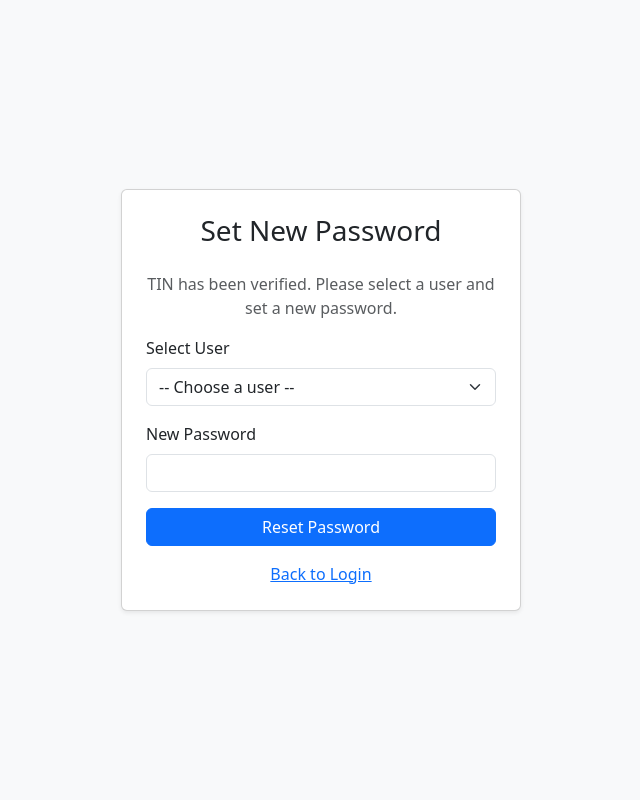
After one commit to RefactorCore/casweb, a Flask app: page /reset-password in a window 1280 px wide. The commit adds this page. Shown: the whole page, without its empty margins (319-959 px from the left). Run offline with Flask 3, Linux system fonts and the light colour scheme; the visitor is signed in with stand-in values (Sample User, id 1); data comes from the database, SQL or seed files in the repository.

Commit message:
Add files via upload

```diff
--- a/templates/login.html
+++ b/templates/login.html
@@ -47,6 +47,9 @@
         <div class="d-grid">
           <button type="submit" class="btn btn-primary">Login</button>
         </div>
+        <div class="text-center mt-3">
+  <a href="{{ url_for('core.forgot_password') }}">Forgot Password?</a>
+</div>
       </form>
     </div>
   </div>
--- /dev/null
+++ b/templates/reset_password.html
@@ -0,0 +1,43 @@
+<!doctype html>
+<html lang="en">
+<head>
+  <meta charset="utf-8">
+  <title>Reset Password - Coretally</title>
+  <meta name="viewport" content="width=device-width, initial-scale=1">
+  <link href="https://cdn.jsdelivr.net/npm/bootstrap@5.3.2/dist/css/bootstrap.min.css" rel="stylesheet">
+  <style>
+    body { display: flex; align-items: center; justify-content: center; min-height: 100vh; background-color: #f8f9fa; }
+    .reset-card { width: 100%; max-width: 400px; }
+  </style>
+</head>
+<body>
+  <div class="card reset-card shadow-sm">
+    <div class="card-body p-4">
+      <h3 class="card-title text-center mb-4">Set New Password</h3>
+      <p class="text-muted text-center">TIN has been verified. Please select a user and set a new password.</p>
+
+      <form method="POST">
+        <div class="mb-3">
+          <label for="username" class="form-label">Select User</label>
+          <select class="form-select" id="username" name="username" required>
+            <option value="" disabled selected>-- Choose a user --</option>
+            {% for user in users %}
+              <option value="{{ user.username }}">{{ user.username }}</option>
+            {% endfor %}
+          </select>
+        </div>
+        <div class="mb-3">
+          <label for="password" class="form-label">New Password</label>
+          <input type="password" class="form-control" id="password" name="password" required>
+        </div>
+        <div class="d-grid">
+          <button type="submit" class="btn btn-primary">Reset Password</button>
+        </div>
+      </form>
+       <div class="text-center mt-3">
+          <a href="{{ url_for('core.login') }}">Back to Login</a>
+        </div>
+    </div>
+  </div>
+</body>
+</html>
```
Also changed, not shown: templates/forgot_password.html (added, +42 -0 lines).
